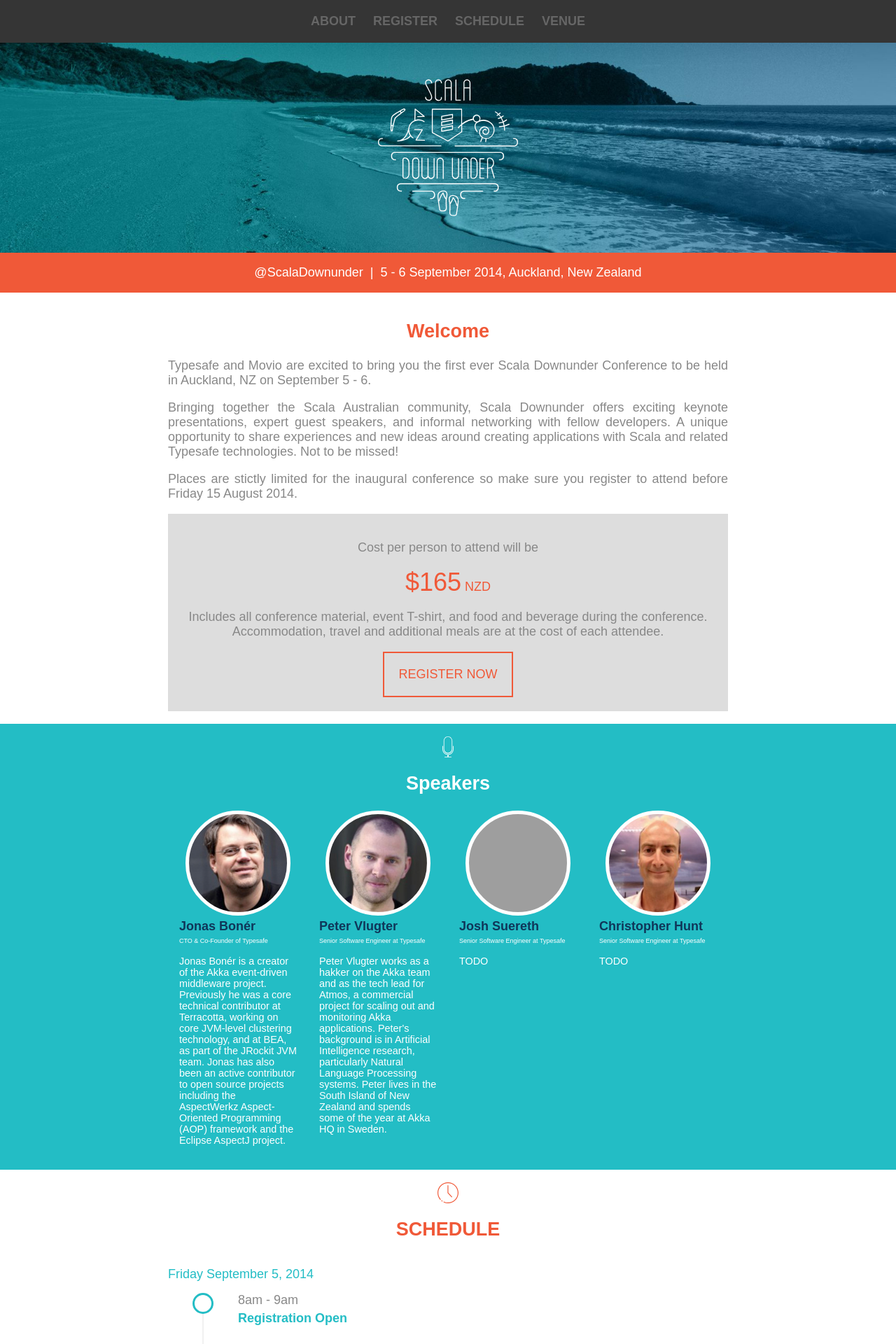
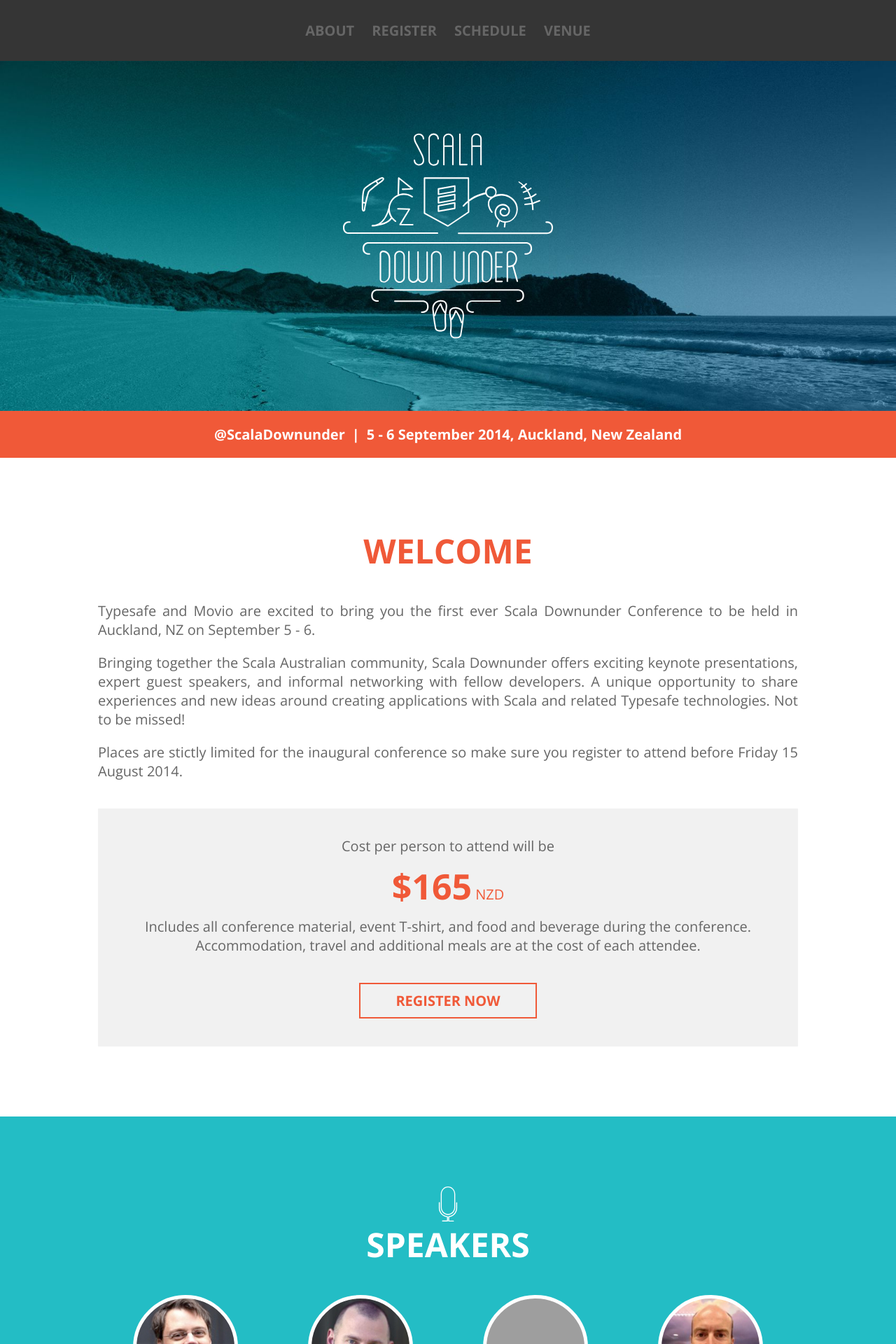
Before and after one commit to movio/scala-downunder, a Jekyll site: the page built from index.html, in a window 1280 px wide. Shown: the top 1920 px of the page at 70% size. Built offline with Jekyll 4.4.1, drawn with Linux system fonts in a browser that asks for light colours; nearby versions of some CDN libraries; grey boxes are pictures that could not be loaded.

Commit message:
Improve design

```diff
--- a/_data/schedule.yaml
+++ b/_data/schedule.yaml
@@ -11,6 +11,7 @@
         - name: "5 years of Akka"
           speakers:
             - name: Jonas Bonér
+          description: "BLA BLA BLA"
     - from: 10am
       to: 11am
       tracks:
--- a/_includes/schedule.html
+++ b/_includes/schedule.html
@@ -29,6 +29,9 @@
                         </li>
                       {% endfor %}
                     </ul>
+                    <!-- <div class="track-description">
+                      {{track.description}}
+                    </div> -->
                   </li>
                 {% endfor %}
               </ul>
--- a/_layouts/default.html
+++ b/_layouts/default.html
@@ -18,6 +18,18 @@
       <!-- build:css resources/app.min.css -->
       <link rel="stylesheet" href="resources/app.css">
       <!-- endbuild -->
+
+      <link href='http://fonts.googleapis.com/css?family=Open+Sans:400,700,300,600' rel='stylesheet' type='text/css'>
+
+      <script  type="text/javascript">
+        (function(i,s,o,g,r,a,m){i['GoogleAnalyticsObject']=r;i[r]=i[r]||function(){
+        (i[r].q=i[r].q||[]).push(arguments)},i[r].l=1*new Date();a=s.createElement(o),
+        m=s.getElementsByTagName(o)[0];a.async=1;a.src=g;m.parentNode.insertBefore(a,m)
+        })(window,document,'script','//www.google-analytics.com/analytics.js','ga');
+
+        ga('create', 'UA-53159223-1', 'auto');
+        ga('send', 'pageview');
+      </script>
   </head>
 
   <body>
--- a/resources/app.css
+++ b/resources/app.css
@@ -430,15 +430,23 @@
   box-sizing: border-box;
 }
 body {
-  color: #888888;
-  font-size: 18px;
+  color: #666666;
+  font-size: 20px;
+  font-family: 'Open Sans', sans-serif;
 }
 section {
-  padding: 18px;
+  padding: 100px 20px;
+}
+section h2 {
+  text-align: center;
+  text-transform: uppercase;
+  font-size: 48px;
+  margin: 0;
+  margin-bottom: 40px;
 }
 .container {
   display: block;
-  max-width: 800px;
+  max-width: 1000px;
   margin: 0 auto;
 }
 p {
@@ -457,14 +465,19 @@
 .section-icon {
   display: block;
   margin: 0 auto;
-  width: 30px;
-  height: 30px;
+  width: 50px;
+  height: 50px;
+}
+address {
+  font-style: normal;
 }
 .section-banner {
   background-color: #f05938;
   color: #ffffff;
   width: 100%;
   z-index: 200;
+  font-weight: bold;
+  padding: 20px;
 }
 .section-banner .container {
   text-align: center;
@@ -493,9 +506,10 @@
   }
 }
 .section-footer {
-  padding: 18px;
+  padding: 30px;
   background-color: #353535;
-  color: #4f4f4f;
+  color: #ffffff;
+  font-size: .8em;
 }
 .section-footer .container {
   display: -webkit-flex;
@@ -537,9 +551,14 @@
     width: 50%;
   }
 }
+@media (min-width: 992px) {
+  .section-footer .copyright {
+    text-align: right;
+  }
+}
 .section-header {
   background-color: #353535;
-  padding: 20px;
+  padding: 30px;
   text-align: center;
   width: 100%;
   z-index: 100;
@@ -582,13 +601,19 @@
   flex-wrap: wrap;
   padding: 0;
 }
+.section-location h2 {
+  margin-bottom: 20px;
+}
 .section-location > div {
   width: 100%;
-  min-height: 300px;
+  min-height: 500px;
 }
 .section-location .venue {
   background-color: #23bdc5;
   color: #f1f1f1;
+}
+.section-location .venue h2 {
+  text-align: left;
 }
 .section-location .venue .content {
   padding: 1em;
@@ -603,8 +628,8 @@
 }
 .section-location .venue .venue-icon {
   fill: #f1f1f1;
-  width: 30px;
-  height: 30px;
+  width: 50px;
+  height: 50px;
 }
 .section-location .hotel-photo {
   display: none;
@@ -613,18 +638,20 @@
   background-color: #f05938;
   color: #f1f1f1;
 }
+.section-location .hotel h2 {
+  text-align: right;
+}
 .section-location .hotel .content {
   padding: 1em;
 }
 .section-location .hotel .hotel-icon {
   fill: #f1f1f1;
-  width: 30px;
-  height: 30px;
+  width: 50px;
+  height: 50px;
 }
 @media (min-width: 992px) {
   .section-location > div {
     width: 50%;
-    min-height: 300px;
   }
   .section-location .venue {
     display: -webkit-flex;
@@ -642,7 +669,7 @@
     -moz-flex-grow: 1;
     -ms-flex-grow: 1;
     flex-grow: 1;
-    max-width: 400px;
+    max-width: 500px;
     float: right;
   }
   .section-location .hotel-photo {
@@ -666,19 +693,24 @@
     -moz-flex-grow: 1;
     -ms-flex-grow: 1;
     flex-grow: 1;
-    max-width: 400px;
+    max-width: 500px;
     float: left;
+    text-align: right;
+    padding-left: 7em;
+  }
+  .section-location .hotel .content p {
     text-align: right;
   }
 }
 .section-logo {
-  min-height: 300px;
+  min-height: 500px;
   text-align: center;
   background-color: #23bdc5;
   background-image: url("images/header-mobile.jpg");
   background-size: cover;
   background-repeat: no-repeat;
-  background-position: center;
+  background-position: top;
+  padding: 20px;
 }
 @media (min-width: 992px) {
   .section-logo {
@@ -687,9 +719,9 @@
 }
 .section-logo .section-icon {
   position: relative;
-  top: 32px;
-  width: 200px;
-  height: 200px;
+  top: 80px;
+  width: 300px;
+  height: 300px;
   fill: #ffffff;
 }
 .section-schedule .section-icon {
@@ -699,10 +731,13 @@
   color: #f05938;
   text-align: center;
   text-transform: uppercase;
+  font-size: 48px;
 }
 .section-schedule .schedule-day .day {
   color: #23bdc5;
-  padding: 1rem 0;
+  padding: 0 0 2rem;
+  font-weight: 300;
+  font-size: 1.4em;
 }
 .section-schedule .schedule-day .sessions {
   position: relative;
@@ -713,12 +748,12 @@
   top: 0;
   bottom: 0;
   left: 49px;
-  background-color: #f1f1f1;
+  background-color: #cfcfcf;
   width: 2px;
 }
 .section-schedule .schedule-day .sessions .session {
   position: relative;
-  padding-left: 100px;
+  padding-left: 130px;
   margin-bottom: 4rem;
 }
 .section-schedule .schedule-day .sessions .session::before {
@@ -745,9 +780,6 @@
   border: 3px solid #23bdc5;
   border-radius: 50%;
 }
-.section-schedule .schedule-day .sessions .session .time {
-  margin-bottom: 5px;
-}
 .section-schedule .schedule-day .sessions .session .tracks {
   display: -webkit-flex;
   display: -moz-flex;
@@ -765,6 +797,7 @@
 }
 .section-schedule .schedule-day .sessions .session .track {
   display: block;
+  position: relative;
   width: 100%;
   -webkit-flex-grow: 1;
   -moz-flex-grow: 1;
@@ -775,11 +808,12 @@
 }
 .section-schedule .schedule-day .sessions .session .track .track-name {
   color: #23bdc5;
-  font-weight: bold;
+  font-weight: 700;
   margin-bottom: 5px;
 }
 .section-schedule .schedule-day .sessions .session .track .track-speaker {
   color: #0f3659;
+  font-weight: 600;
 }
 .section-schedule .schedule-day .sessions .session .track .track-speaker a {
   -webkit-transition: color 400ms;
@@ -789,10 +823,20 @@
 .section-schedule .schedule-day .sessions .session .track .track-speaker a:hover {
   color: #1e6bb0;
 }
+.section-schedule .schedule-day .sessions .session .track .track-description {
+  position: absolute;
+  top: 0;
+  bottom: 0;
+  left: 0;
+  right: 0;
+}
 @media (min-width: 992px) {
   .section-schedule .schedule-day .sessions .session .track {
     width: 50%;
   }
+}
+.section-schedule .schedule-day:last-child .session:last-child {
+  margin-bottom: 0;
 }
 .section-speakers {
   background-color: #23bdc5;
@@ -803,6 +847,7 @@
 }
 .section-speakers h2 {
   text-align: center;
+  font-size: 48px;
 }
 .section-speakers .speakers {
   display: -webkit-flex;
@@ -837,7 +882,7 @@
   background-size: cover;
 }
 .section-speakers .speaker .speaker-name {
-  padding: 5px 1rem;
+  padding: 20px 1rem 5px;
   color: #0f3659;
   font-size: 1em;
   font-weight: bold;
@@ -845,7 +890,8 @@
 .section-speakers .speaker .speaker-role {
   padding: 0 1rem;
   color: #ffffff;
-  font-size: 0.5em;
+  font-size: 0.6em;
+  font-weight: 600;
 }
 .section-speakers .speaker .speaker-description {
   padding: 1rem 1rem;
@@ -900,7 +946,7 @@
 }
 .section-sponsors .sponsors .sponsor img {
   width: 100%;
-  max-width: 500px;
+  max-width: 400px;
 }
 @media (min-width: 992px) {
   .section-sponsors .sponsors .sponsor {
@@ -908,31 +954,39 @@
   }
 }
 .section-welcome h2 {
-  text-align: center;
   color: #f05938;
 }
+.section-welcome p {
+  font-weight: 300;
+}
 .section-welcome .booking {
-  color: #888888;
-  background-color: #dddddd;
+  color: #666666;
+  background-color: #f1f1f1;
   text-align: center;
-  padding: 20px;
+  padding: 40px;
+  margin-top: 40px;
 }
 .section-welcome .booking p {
   text-align: center;
+  margin: 0;
 }
 .section-welcome .booking .price {
   color: #f05938;
+  margin: 10px;
 }
 .section-welcome .booking .price .value {
-  font-size: 2em;
+  font-size: 2.5em;
+  font-weight: bold;
 }
 .section-welcome .booking .register {
   display: inline-block;
   color: #f05938;
   border: 2px solid #f05938;
-  padding: 20px;
+  padding: 10px 50px;
   text-decoration: none;
   text-transform: uppercase;
+  margin-top: 40px;
+  font-weight: bold;
   -webkit-transition: color 400ms, background-color 400ms;
   -o-transition: color 400ms, background-color 400ms;
   transition: color 400ms, background-color 400ms;
--- a/resources/styles/banner.less
+++ b/resources/styles/banner.less
@@ -3,6 +3,8 @@
   color: @banner-color;
   width: 100%;
   z-index: 200;
+  font-weight: bold;
+  padding: @section-padding;
 
   .container {
     text-align: center;
--- a/resources/styles/logo.less
+++ b/resources/styles/logo.less
@@ -5,7 +5,8 @@
   background-image: url("./images/header-mobile.jpg");
   background-size: cover;
   background-repeat: no-repeat;
-  background-position: center;
+  background-position: top;
+  padding: @section-padding;
 
   @media (min-width: @screen-md-min) {
     background-image: url("./images/header.jpg");
--- a/resources/styles/speakers.less
+++ b/resources/styles/speakers.less
@@ -8,6 +8,7 @@
 
   h2 {
     text-align: center;
+    font-size: @title-size;
   }
 
   .speakers {
@@ -32,7 +33,7 @@
     }
 
     .speaker-name {
-      padding: @speakers-name-padding @speakers-padding;
+      padding: (4 * @speakers-name-padding) @speakers-padding @speakers-name-padding;
       color: @speakers-name-color;
       font-size: @speakers-name-font-size;
       font-weight: bold;
@@ -42,6 +43,7 @@
       padding: @speakers-role-padding @speakers-padding;
       color: @speakers-role-color;
       font-size: @speakers-role-font-size;
+      font-weight: 600;
     }
 
     .speaker-description {
--- a/resources/styles/sponsors.less
+++ b/resources/styles/sponsors.less
@@ -22,7 +22,7 @@
 
       img {
         width: 100%;
-        max-width: 500px;
+        max-width: 400px;
       }
 
       @media (min-width: @screen-md-min) {
```
Also changed, not shown: resources/scripts/talk.js (added, +7 -0 lines), resources/styles/app.less (+18 -16 lines), resources/styles/footer.less (+8 -1 lines), resources/styles/global.less (+14 -1 lines), resources/styles/location.less (+18 -2 lines), resources/styles/schedule.less (+20 -7 lines), resources/styles/welcome.less (+12 -3 lines).
